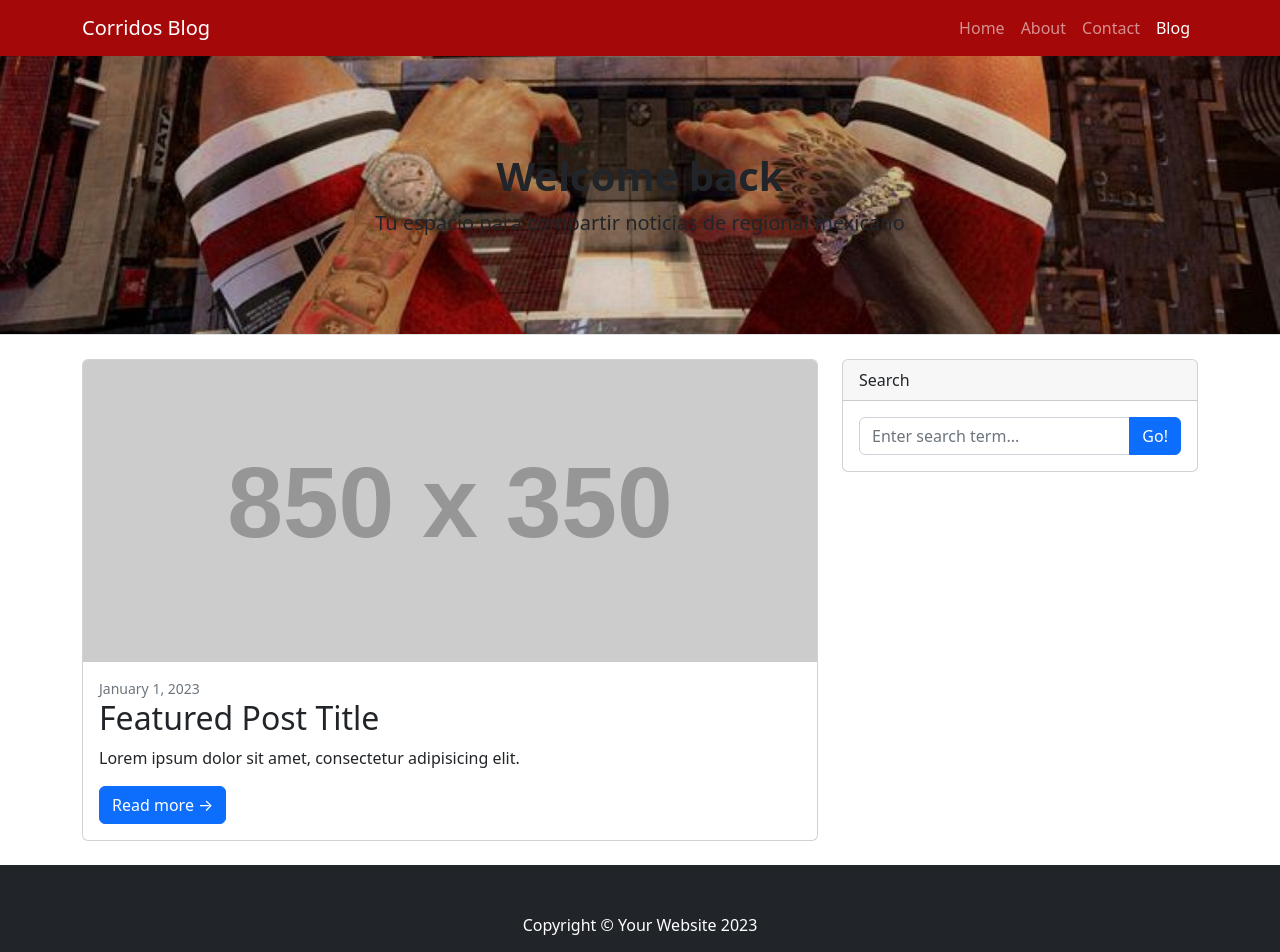
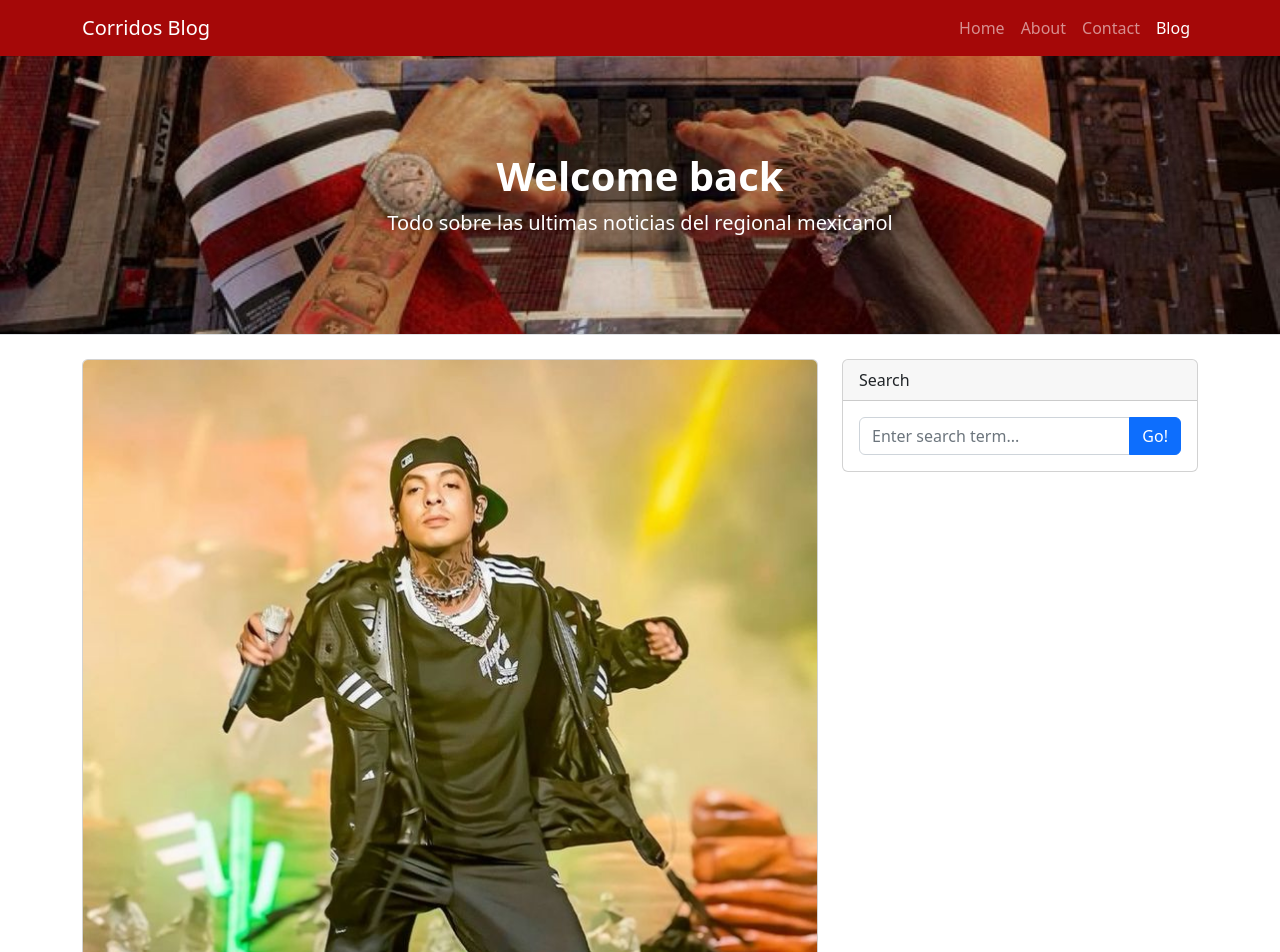
Before and after one commit to AldoAndrade01/Bootstrap-page, a plain HTML site: page index.html in a window 1280 px wide. Shown: the top 952 px of the page. Drawn offline with nearby package versions, Linux system fonts and the light colour scheme; placeholder pictures from the web are drawn by us.

Commit message:
mas cambios

```diff
--- a/index.html
+++ b/index.html
@@ -32,8 +32,8 @@
         <header class="py-5 bg-light border-bottom mb-4 header-background">
             <div class="container">
                 <div class="text-center my-5">
-                    <h1 class="fw-bolder">Welcome back</h1>
-                    <p class="lead mb-0">Tu espacio para compartir noticias de regional mexicano</p>
+                    <h1 class="fw-bolder text-header">Welcome back</h1>
+                    <p class="lead mb-0 text-header">Todo sobre las ultimas noticias del regional mexicanol</p>
                 </div>
             </div>
         </header>
@@ -44,11 +44,11 @@
                 <div class="col-lg-8">
                     <!-- Featured blog post-->
                     <div class="card mb-4">
-                        <a href="#!"><img class="card-img-top" src="https://dummyimage.com/850x350/dee2e6/6c757d.jpg" alt="..." /></a>
+                        <a href="#!"><img class="card-img-top" src="./img/post1.jpeg" alt="..." /></a>
                         <div class="card-body">
                             <div class="small text-muted">January 1, 2023</div>
-                            <h2 class="card-title">Featured Post Title</h2>
-                            <p class="card-text">Lorem ipsum dolor sit amet, consectetur adipisicing elit.</p>
+                            <h2 class="card-title">Natanael Cano en el foro Sol</h2>
+                            <p class="card-text">El creador de los corridos tumbados frente a 65,000 personas.</p>
                             <a class="btn btn-primary" href="#!">Read more →</a>
                         </div>
                     </div>
@@ -71,8 +71,8 @@
             </div>
         </div>
         <!-- Footer-->
-        <footer class="py-5 bg-dark">
-            <div class="container"><p class="m-0 text-center text-white">Copyright &copy; Your Website 2023</p></div>
+        <footer class="py-5 bg-dark footer-background">
+            <div class="container"><p class="m-0 text-center text-white">Copyright &copy; Todos los derechos reservados. 2025</p></div>
         </footer>
         <!-- Bootstrap core JS-->
         <script src="https://cdn.jsdelivr.net/npm/bootstrap@5.2.3/dist/js/bootstrap.bundle.min.js"></script>
--- a/styles.css
+++ b/styles.css
@@ -8,3 +8,11 @@
     background-position: center; /* Centra la imagen */
     background-repeat: no-repeat; /* Evita que la imagen se repita */
 }
+
+.text-header {
+    color: white; /* Color de texto blanco */
+}
+
+.footer-background {
+    background-color: rgb(165, 8, 8); /* Color de fondo rojo */
+}
```
Also changed, not shown: img/post1.jpeg (added).
